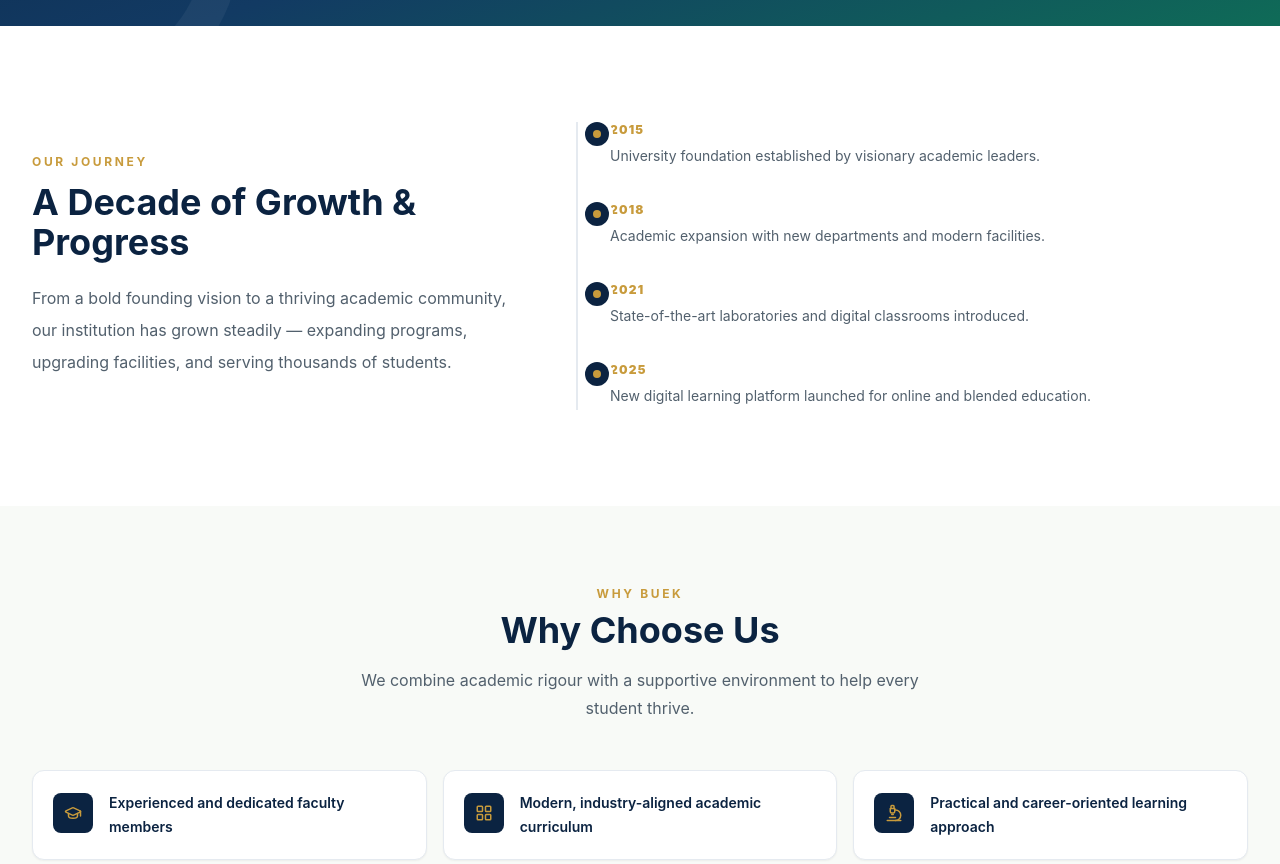
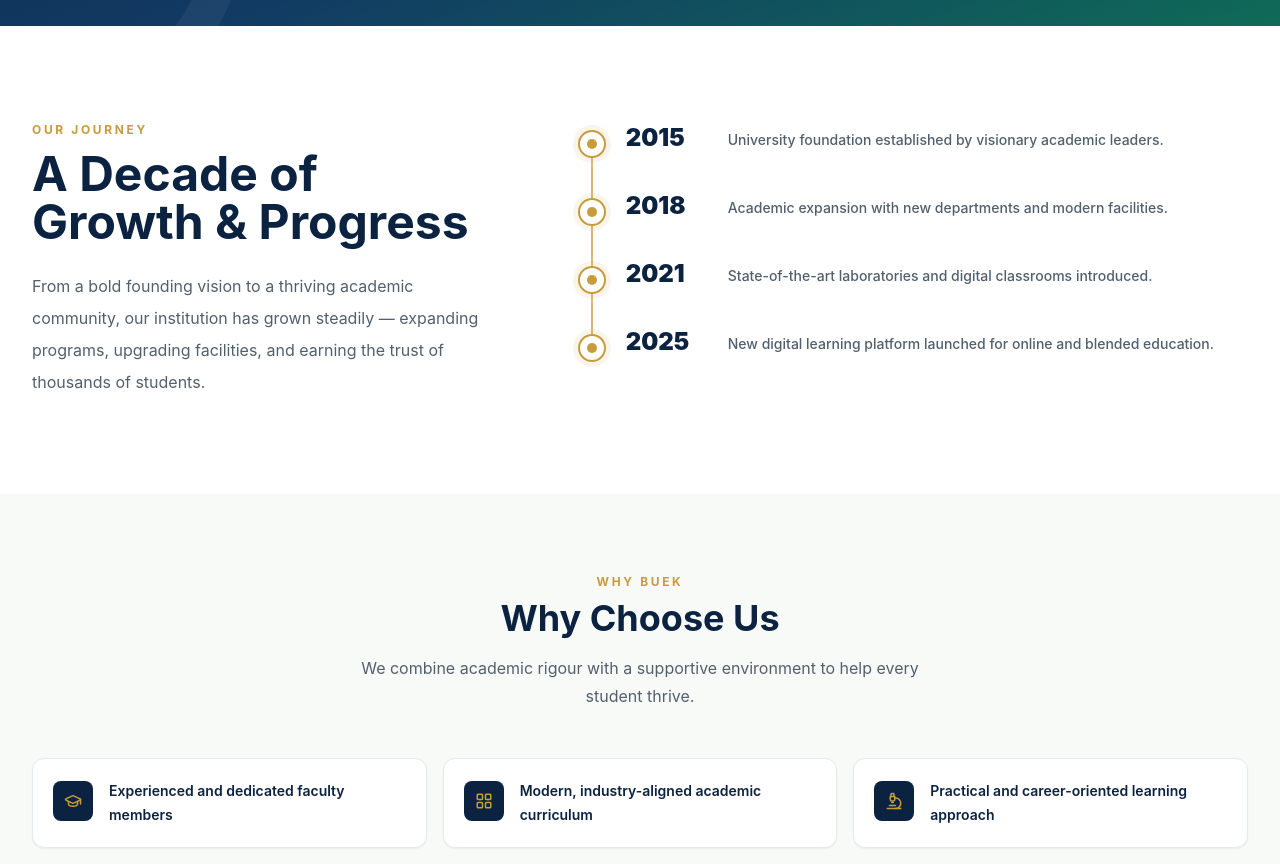
Before and after one commit to Arvi-Saleque/buek, a Next.js app: page /about in a window 1280 px wide. Shown: the part 2200-3064 px from the top of the page. Built offline with nearby package versions, Linux system fonts and the light colour scheme; no server answers; the database is empty.

Commit message:
Refine about journey timeline

```diff
--- a/src/app/(site)/about/page.tsx
+++ b/src/app/(site)/about/page.tsx
@@ -203,25 +203,38 @@ export default async function AboutPage() {
       {/* ── 5. Timeline ── */}
       <section className="bg-white py-16 sm:py-20 lg:py-24">
         <Container>
-          <div className="grid gap-12 lg:grid-cols-[1fr_1.4fr] lg:items-center lg:gap-16">
-            <div>
-              <p className="mb-3 text-xs font-bold uppercase tracking-[0.22em] text-university-gold">Our Journey</p>
-              <h2 className="text-3xl font-bold leading-tight text-university-navy sm:text-4xl">
+          <div className="grid gap-12 lg:grid-cols-[0.82fr_1.18fr] lg:items-start lg:gap-20">
+            <div className="max-w-xl">
+              <p className="mb-3 text-xs font-bold uppercase tracking-[0.22em] text-university-gold">
+                Our Journey
+              </p>
+              <h2 className="text-4xl font-bold leading-tight text-university-navy sm:text-5xl">
                 A Decade of Growth &amp; Progress
               </h2>
-              <p className="mt-5 text-base leading-8 text-university-text">
-                From a bold founding vision to a thriving academic community, our institution has grown
-                steadily — expanding programs, upgrading facilities, and serving thousands of students.
+              <p className="mt-6 text-base leading-8 text-university-text">
+                From a bold founding vision to a thriving academic community, our
+                institution has grown steadily — expanding programs, upgrading
+                facilities, and earning the trust of thousands of students.
               </p>
             </div>
-            <div className="border-l-2 border-university-line pl-8">
+            <div className="relative pt-1">
+              <div className="absolute left-[13px] top-2 h-[calc(100%-1rem)] w-0.5 bg-university-gold/70" />
               {timeline.map(({ year, event }, i) => (
-                <div key={year} className={`relative ${i < timeline.length - 1 ? "pb-8" : ""}`}>
-                  <span className="absolute -left-[25px] flex h-6 w-6 items-center justify-center rounded-full bg-university-navy ring-4 ring-white">
-                    <span className="h-2 w-2 rounded-full bg-university-gold" />
+                <div
+                  key={year}
+                  className={`relative grid gap-5 pl-12 sm:grid-cols-[70px_1fr] sm:gap-8 ${
+                    i < timeline.length - 1 ? "pb-10" : ""
+                  }`}
+                >
+                  <span className="absolute left-0 top-1 flex h-7 w-7 items-center justify-center rounded-full border-2 border-university-gold bg-white shadow-[0_0_0_5px_rgba(200,155,60,0.1)]">
+                    <span className="h-2.5 w-2.5 rounded-full bg-university-gold" />
                   </span>
-                  <p className="mb-1 text-xs font-black uppercase tracking-widest text-university-gold">{year}</p>
-                  <p className="text-sm leading-7 text-university-text">{event}</p>
+                  <p className="text-2xl font-black leading-none text-university-navy">
+                    {year}
+                  </p>
+                  <p className="text-sm font-medium leading-7 text-university-text">
+                    {event}
+                  </p>
                 </div>
               ))}
             </div>
```
